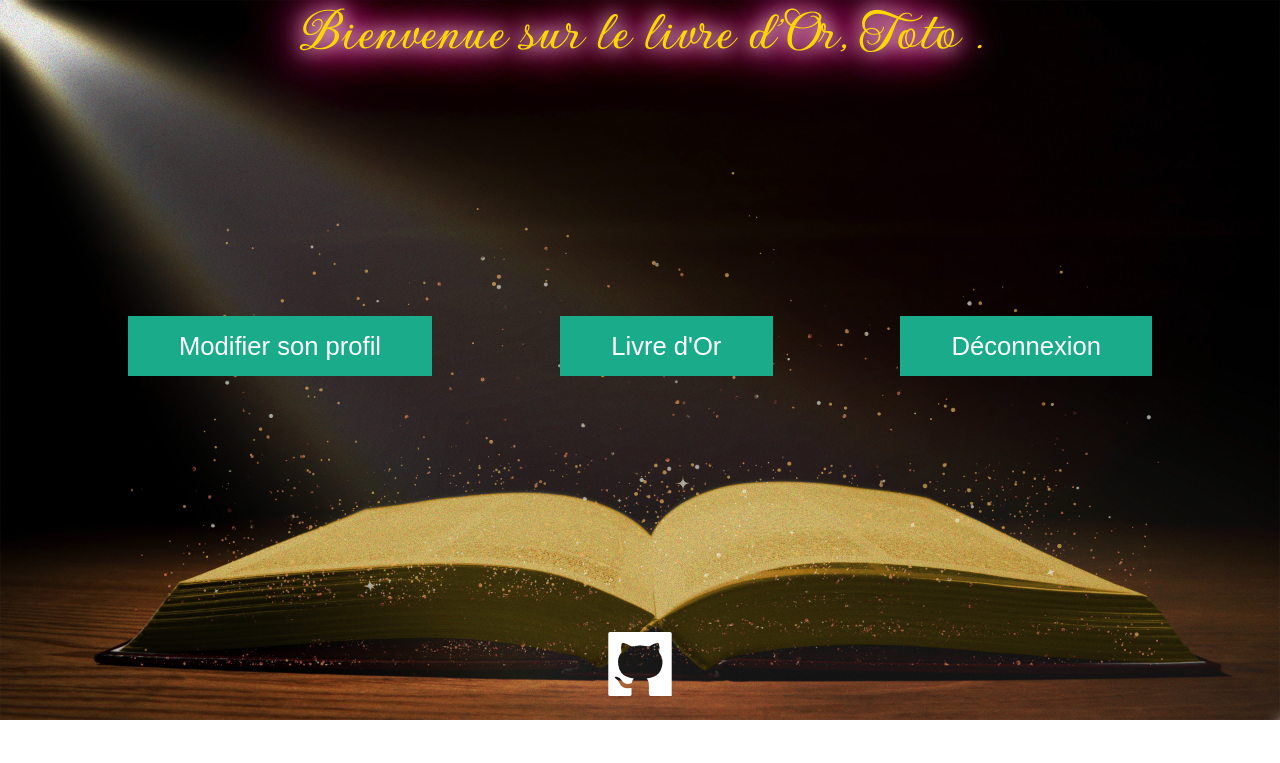
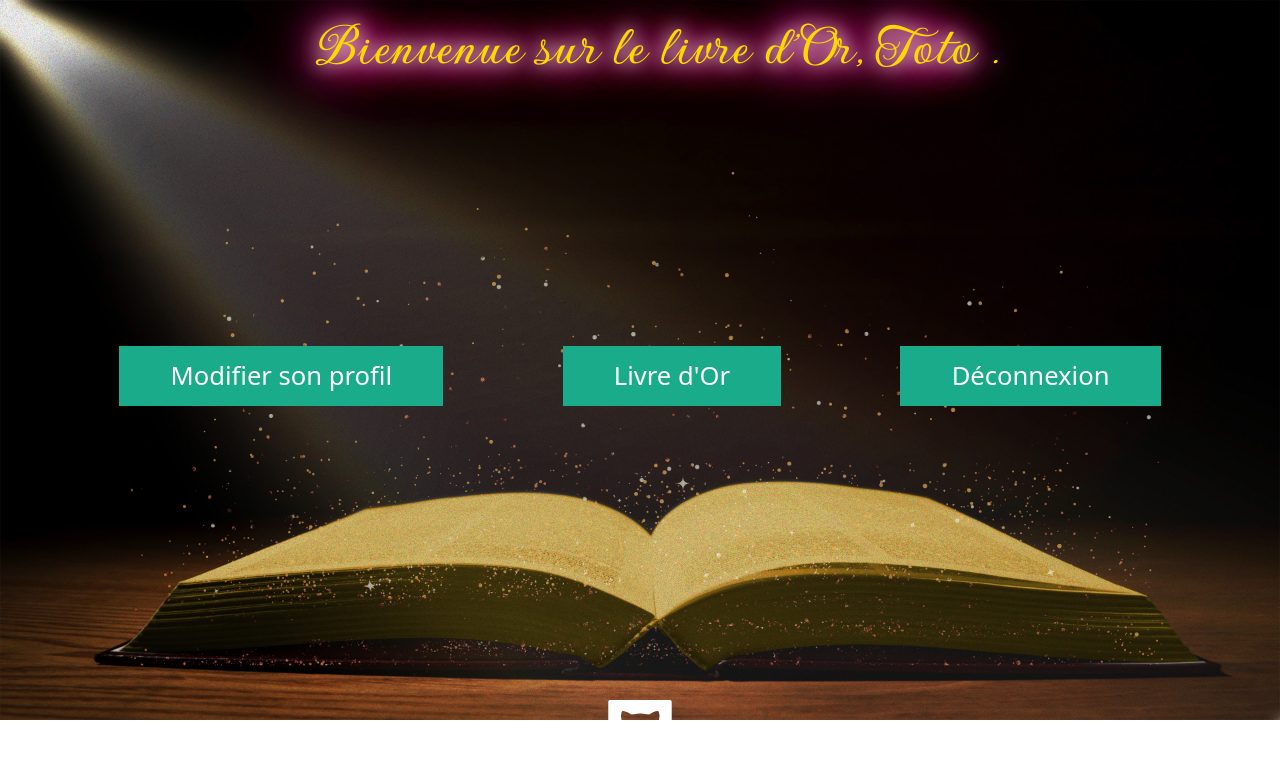
Before and after one commit to julien-garcia13/livre-or, a PHP site: page /session.php in a window 1280 px wide. Shown: the top 763 px of the page. Run offline with PHP 8.4, Linux system fonts and the light colour scheme; a user stored in the database is signed in; some web fonts are replaced.

Commit message:
Update session.php

```diff
--- a/session.php
+++ b/session.php
@@ -14,6 +14,8 @@ if(!isset($_SESSION['id']))
   <meta charset="UTF-8">
   <meta http-equiv="X-UA-Compatible" content="IE=edge">
   <meta name="viewport" content="width=device-width, initial-scale=1.0">
+  <script src="https://cdn.jsdelivr.net/npm/bootstrap@5.1.3/dist/js/bootstrap.bundle.min.js" integrity="sha384-ka7Sk0Gln4gmtz2MlQnikT1wXgYsOg+OMhuP+IlRH9sENBO0LRn5q+8nbTov4+1p" crossorigin="anonymous"></script> <!-- Bootstrap -->
+  <link href="https://cdn.jsdelivr.net/npm/bootstrap@5.1.3/dist/css/bootstrap.min.css" rel="stylesheet" integrity="sha384-1BmE4kWBq78iYhFldvKuhfTAU6auU8tT94WrHftjDbrCEXSU1oBoqyl2QvZ6jIW3" crossorigin="anonymous"> <!-- Bootstrap -->
   <title>Livre d'Or</title>
   <style>
   /* Header w/ Bootstrap */
@@ -124,7 +126,7 @@ if(!isset($_SESSION['id']))
     display: flex;
     justify-content: center;
     position: relative;
-    margin-top: 20%;
+    margin-top: 23%;
   }
   </style>
   </head>
```
